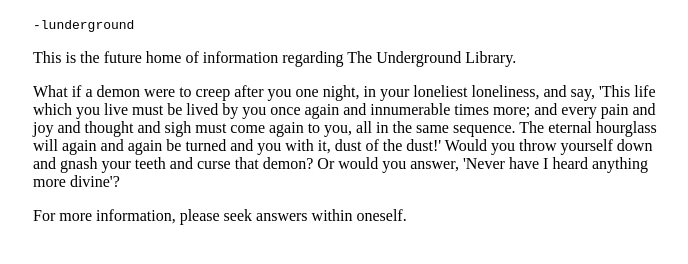
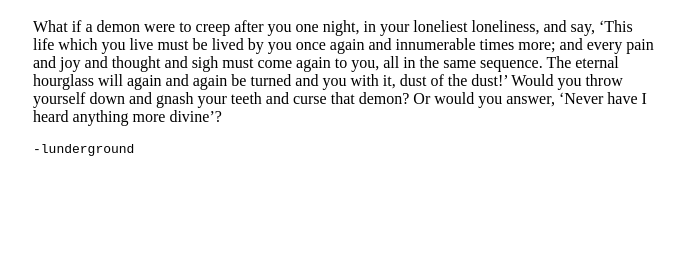
Before and after one commit to underground-software/library.underground.software, a plain HTML site: page docs/index.html in a window 1280 px wide. Shown: the part 146-410 px from the top of the page, without its empty margins (295-983 px from the left). Drawn offline with Linux system fonts and the light colour scheme.

Commit message:
update
Signed-off-by: Joel Savitz <jsavitz@redhat.com>

```diff
--- a/docs/index.html
+++ b/docs/index.html
@@ -40,8 +40,8 @@ ga('send', 'pageview');
 <h1>Underground Software</h1>
 
 <p><a href="https://underground.software">HOME</a> | <a href="https://template.underground.software">TEMPLATE</a> | <a href="https://whois.underground.software">WHOIS</a> | <a href="https://library.underground.software">LIBRARY</a> | <a href="https://zucc.underground.software">ZUCC</a> | <a href="http://notes.underground.software">NOTES</a></p>
-<h1 id="the-underground-library">THE UNDERGROUND LIBRARY</h1>
+<h1>THE UNDERGROUND LIBRARY</h1>
+
+<p>What if a demon were to creep after you one night, in your loneliest loneliness, and say, &lsquo;This life which you live must be lived by you once again and innumerable times more; and every pain and joy and thought and sigh must come again to you, all in the same sequence. The eternal hourglass will again and again be turned and you with it, dust of the dust!&rsquo; Would you throw yourself down and gnash your teeth and curse that demon? Or would you answer, &lsquo;Never have I heard anything more divine&rsquo;?</p>
+
 <p><code>-lunderground</code></p>
-<p>This is the future home of information regarding The Underground Library.</p>
-<p>What if a demon were to creep after you one night, in your loneliest loneliness, and say, &#39;This life which you live must be lived by you once again and innumerable times more; and every pain and joy and thought and sigh must come again to you, all in the same sequence. The eternal hourglass will again and again be turned and you with it, dust of the dust!&#39; Would you throw yourself down and gnash your teeth and curse that demon? Or would you answer, &#39;Never have I heard anything more divine&#39;?</p>
-<p>For more information, please seek answers within oneself.</p>
```
Also changed, not shown: docs/404.html (+1 -1 lines), 1 other file.
